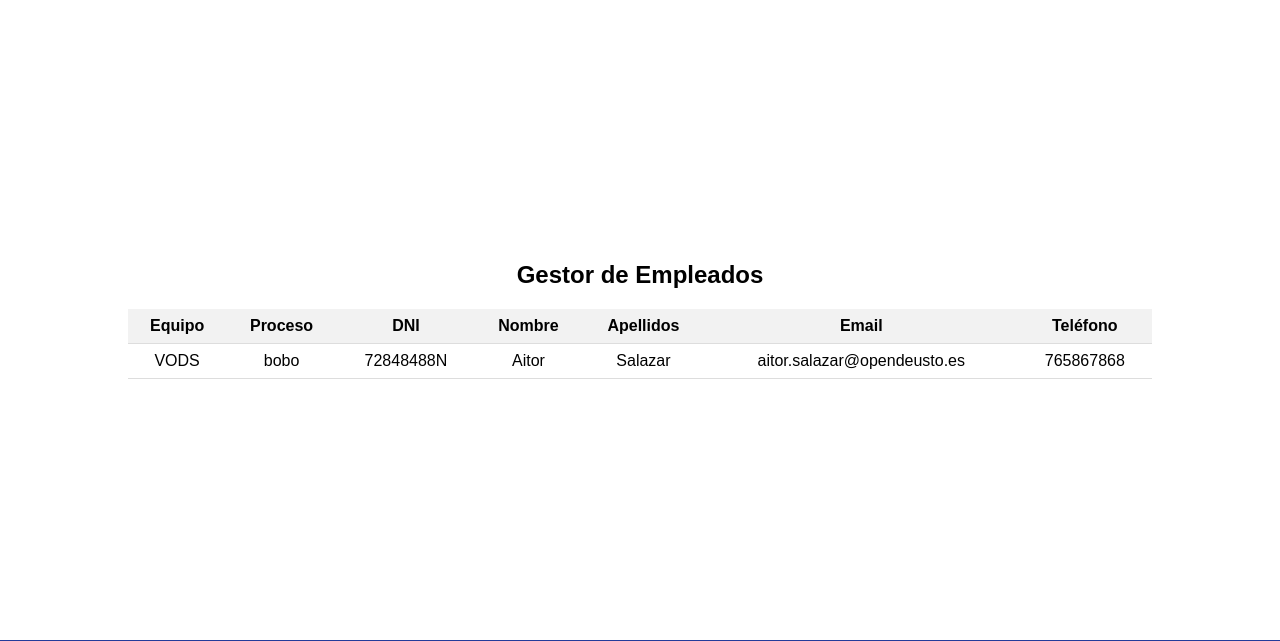
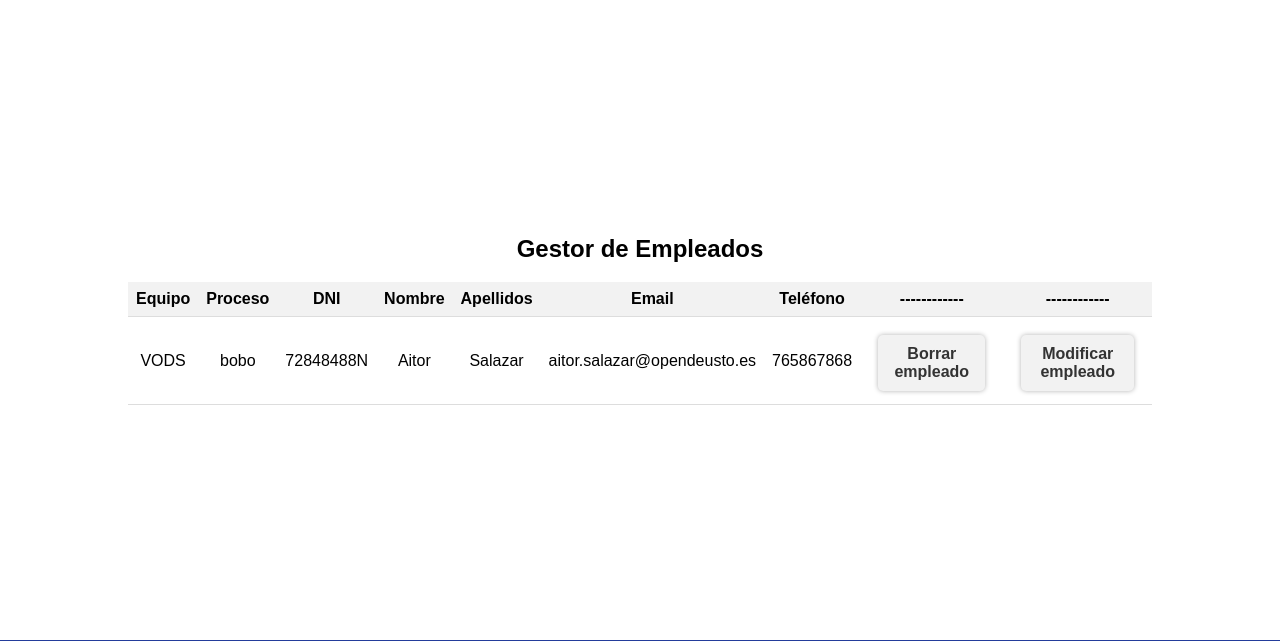
Before and after one commit to rdo164/IW_Equipo8, a Django app: page /appdeustutub/empleado/27/ in a window 1280 px wide. Shown: the part 80-721 px from the top of the page. Run offline with Django 4.2, Linux system fonts and the light colour scheme; data comes from the database, SQL or seed files in the repository.

Commit message:
Corrección de errores

```diff
--- a/D_Tubular/appdeustutub/templates/detail_empleado.html
+++ b/D_Tubular/appdeustutub/templates/detail_empleado.html
@@ -16,6 +16,8 @@
             <th>Apellidos</th>
             <th>Email</th>
             <th>Teléfono</th>
+            <th>------------</th>
+            <th>------------</th>
         </tr>
         <tr>
             <td>{{ empleado.equipo }}</td>
@@ -25,13 +27,23 @@
             <td>{{ empleado.apellidos }}</td>
             <td>{{ empleado.email }}</td>
             <td>{{ empleado.telefono }}</td>
+            <td>
+                <ul>
+                    <li><a href="{% url 'borrar_empleado' empleado.id %}"><strong>Borrar empleado</strong></a></li>
+                </ul>
+            </td>
+            <td>
+                <ul>
+                    <li><a href="{% url 'modificar_empleado' empleado.id %}"><strong>Modificar empleado</strong></a></li>
+                </ul>
+            </td>
 
 
         </tr>
     </table>
 
     {% else %}
-    <p> No existen detalles del equipo</p>
+    <p> No existen detalles del empleado</p>
     {% endif %}
 </div>
 {% endblock %}
--- a/D_Tubular/appdeustutub/urls.py
+++ b/D_Tubular/appdeustutub/urls.py
@@ -25,8 +25,10 @@ urlpatterns =[
     # borrar
     path('proceso/borrar/<int:proceso_id>/', views.borrar_proceso, name='borrar_proceso'),
     path('equipo/borrar/<int:equipo_id>/', views.borrar_equipo, name='borrar_equipo'),
+    path('empelado/borrar/<int:empleado_id>/', views.borrar_empleado, name='borrar_empleado'),
 
     # modificar
     path('equipo/modificar/<int:equipo_id>/', views.modificar_equipo, name='modificar_equipo'),
     path('proceso/modificar/<int:proceso_id>/', views.modificar_proceso, name='modificar_proceso'),
+    path('empleado/modificar/<int:empleado_id>/', views.modificar_empleado, name='modificar_empleado'),
 ]
--- a/D_Tubular/appdeustutub/views.py
+++ b/D_Tubular/appdeustutub/views.py
@@ -11,13 +11,11 @@ from django.urls import reverse_lazy
 
 # índice de la página
 def index(request):
-    # context = {'title_page': 'Seleccione una opción:'}
     return render(request, 'index.html')
 
 # muestra todos los equipos
 def index_equipo(request):
 	equipos = Equipo.objects.order_by('marca')
-    #                          titulo de index_equipo
 	context = { 'lista_equipos': equipos}
 	return render(request, 'index_equipo.html', context)
 
@@ -27,7 +25,6 @@ def show_equipo(request, equipo_id):
     empleados = Empleado.objects.order_by('proceso')
 
     equipo = get_object_or_404(Equipo, pk=equipo_id)
-    #                               Título de la página
     context = {'equipo': equipo, 'lista_empleados': empleados}
     return render(request, 'detail_equipo.html', context)
 
@@ -39,11 +36,9 @@ def index_proceso(request):
 
 # devuelve los detalles del proceso solicitado
 def show_proceso(request, proceso_id):
-    # para poder mostrar los empleados asociados al proceso
     empleados = Empleado.objects.order_by('proceso')
     proceso = get_object_or_404(Proceso, pk=proceso_id)
     context = {'proceso': proceso, 'lista_empleados': empleados}
-    #                                               si devuelves más de un context se reformate todo.
     return render (request, 'detail_proceso.html', context)
 
 # devuelve los empleados
@@ -107,6 +102,13 @@ def borrar_equipo(request, equipo_id):
         return redirect('index_equipo')
     return render(request, 'confirmar_borrar_equipo.html', {'equipo': equipo})
 
+def borrar_empleado(request, empleado_id):
+    empleado = get_object_or_404(Empleado, id=empleado_id)
+    if request.method == 'POST':
+        empleado.delete()
+        return redirect('index_empleado')
+    return render(request, 'confirmar_borrar_empleado.html', {'empleado': empleado})
+
 # Modificar creaciones anteriores:
 
 def modificar_equipo(request, equipo_id):
@@ -130,3 +132,14 @@ def modificar_proceso(request, proceso_id):
     else:
         form = ProcesoForm(instance=proceso)
     return render(request, 'modificar_proceso.html', {'form': form})
+
+def modificar_empleado(request, empleado_id):
+    empleado = get_object_or_404(Empleado, pk=empleado_id)
+    if request.method == 'POST':
+        form = EmpleadoForm(request.POST, instance=empleado)
+        if form.is_valid():
+            form.save()
+            return redirect('detail_empleado', empleado_id=empleado_id)
+    else:
+        form = EmpleadoForm(instance=empleado)
+    return render(request, 'modificar_empleado.html', {'form': form})
```
Also changed, not shown: D_Tubular/appdeustutub/forms.py (+9 -0 lines), D_Tubular/appdeustutub/templates/confirmar_borrar_empleado.html (added, +13 -0 lines), D_Tubular/appdeustutub/templates/index_empleado.html (+10 -2 lines), D_Tubular/appdeustutub/templates/index_equipo.html (+7 -1 lines), D_Tubular/appdeustutub/templates/index_proceso.html (+6 -2 lines), D_Tubular/appdeustutub/templates/modificar_empleado.html (added, +13 -0 lines).
